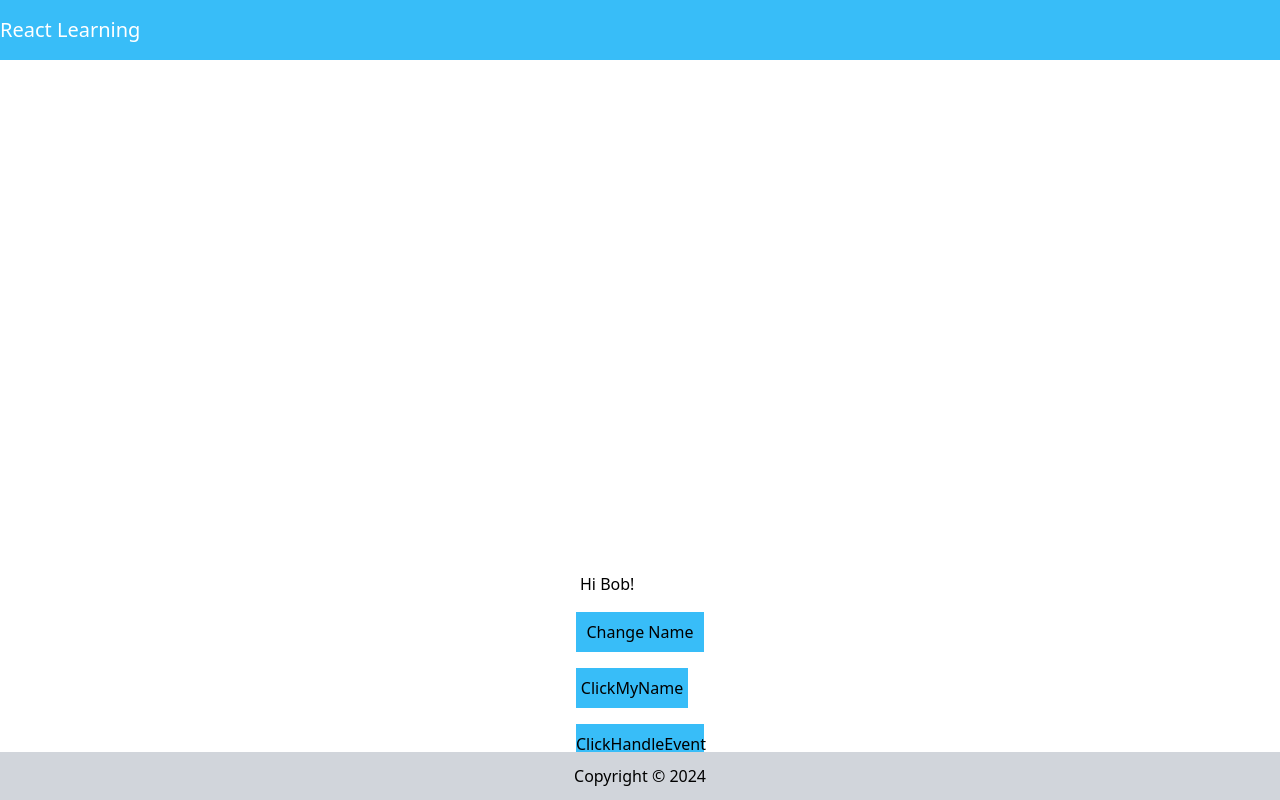
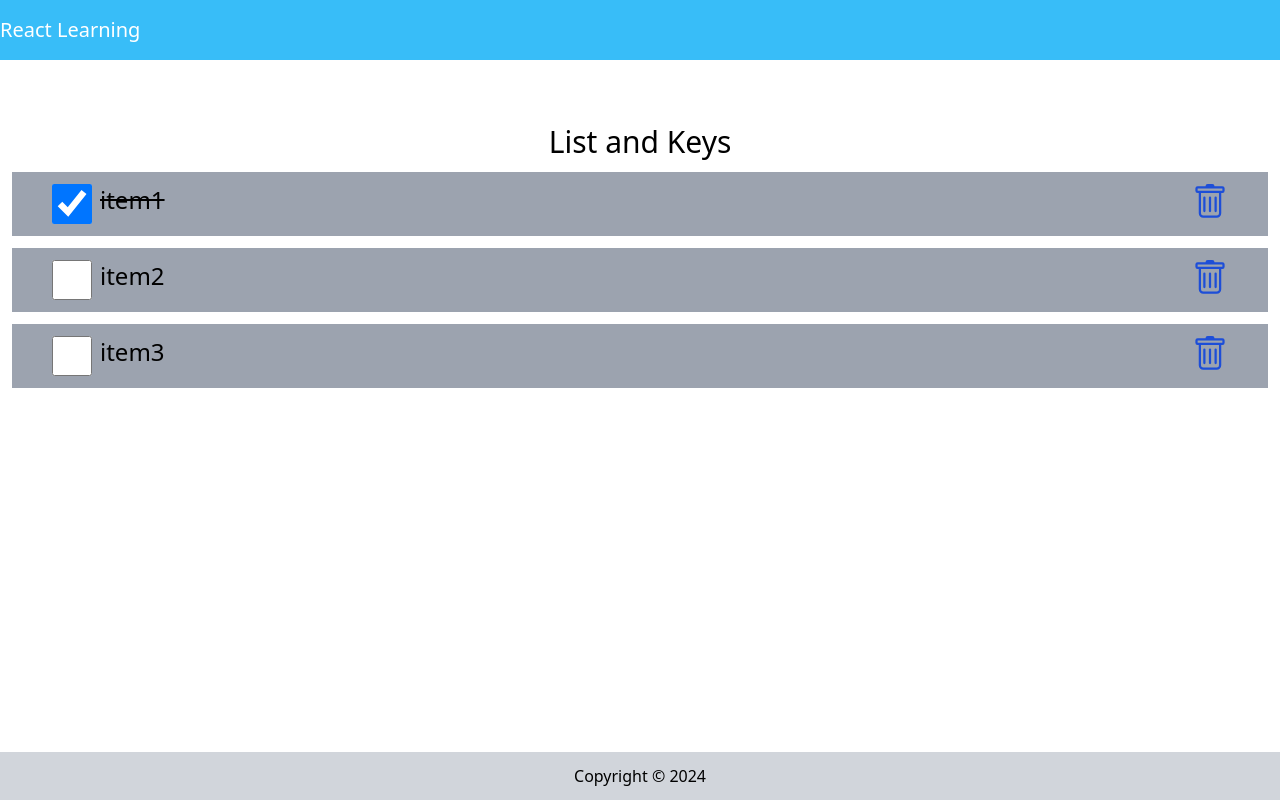
Before and after one commit to Paul-Cavain/myReactApp, a React (Create React App) app: page / in a window 1280 px wide. Built offline with nearby package versions, Linux system fonts and the light colour scheme.

Commit message:
added list and keys for Day 5

```diff
--- a/package.json
+++ b/package.json
@@ -7,6 +7,7 @@
     "@testing-library/react": "^13.4.0",
     "@testing-library/user-event": "^13.5.0",
     "react": "^18.2.0",
+    "react-bootstrap-icons": "^1.11.3",
     "react-dom": "^18.2.0",
     "react-scripts": "5.0.1",
     "web-vitals": "^2.1.4"
@@ -36,6 +37,7 @@
     ]
   },
   "devDependencies": {
+    "react-icons": "^5.0.1",
     "tailwindcss": "^3.4.3"
   }
 }
--- a/src/Home.js
+++ b/src/Home.js
@@ -1,49 +1,71 @@
 import { useState } from "react"
+import { BsTrash } from "react-icons/bs"
 
 const Home = () => {
 
-    // useState Hook
-    const [name, setName] = useState('Bob')
-    const [count, setCount] = useState(0)
+    // List and Keys
+    const [items, setItems] = useState([
+        {
+            id: 1,
+            checked: true,
+            item: "item1"
+        },
+        {
+            id: 2,
+            checked: false,
+            item: "item2"
+        },
+        {
+            id: 3,
+            checked: false,
+            item: "item3"
+        }
+    ])
+    const handleCheck = ((id) => {
+        const listItems = items.map((item) => item.id === id ? {...item, checked: !item.checked} : item)
+        setItems(listItems)
 
-    const handleNameChange = () => {
-        const name = ['React', 'Bob', 'Justine']
-        const init = Math.floor(Math.random() *3)
-        setName(name[init])
+        //saving items to the local storage
+        localStorage.setItem('Shoppinglist', JSON.stringify(listItems));
+    })
+
+    // function for deleting an item
+    const handleDelete = (id) => {
+        const listItems = items.filter((item) => item.id !== id)
+        setItems(listItems)
+        localStorage.setItem('Shoppinglist', JSON.stringify(listItems));
     }
 
-    // event click
-    const handleClick = () =>{
-        setCount(count + 1);
-        console.log(count)
-    }
-
-    // event click with parameter
-    const handleClick2 = (name) =>{
-        console.log(count)
-    }
-    // handling event in event click
-    const handleClick3 = (e) =>{
-        console.log(e.target.innerText)
-    }
 
     return (
-        <main className="grid space-y-4 justify-center pt-[40%]">
-            {/* random name change diaplayed */}
-            <div className="mx-1">
-                <p>
-                    Hi {name}!
-                </p>
-            </div>
-
-            <div className="grid gap-4">
-                <button onClick={handleNameChange} className="text-center bg-sky-400 py-2 w-32">Change Name</button>
-
-                <button onClick={handleClick} className="text-center bg-sky-400 py-2 w-28">ClickMyName</button>
-
-                <button onClick={handleClick2} className="text-center bg-sky-400 py-2 w-32">ClickHandleEvent</button>
-            </div>
-
+        <main className=" pt-[5%]">
+            <h1 className="text-3xl text-center">List and Keys</h1>
+            {items.length ? (
+            <ul>
+                {items.map((item) => (
+                    <li className="items flex flex-row justify-between text-2xl m-3 px-10 bg-gray-400 py-3" key={item.id}>
+                        <div className="flex justify-start gap-2">
+                            <input
+                                className="size-10 cursor-pointer"
+                                onChange={() => handleCheck (item.id)}
+                                type="checkbox"
+                                checked={item.checked}
+                            />
+                            <label onDoubleClick={() => handleCheck (item.id)} style={(item.checked) ? {textDecoration: 'line-through' } : null}>
+                                {item.item}
+                            </label>
+                        </div>
+                        <BsTrash
+                            onClick={() => handleDelete(item.id)}
+                            className="text-4xl text-blue-700 hover:text-red-600"
+                            role="button" tabIndex="0"
+                        />
+                    </li>
+                ))}
+            </ul>
+            ) : (
+                <p className="text-center pt-20 text-red-600 text-lg">Your List is Empty!</p>
+            )}
         </main>
     );
 }
```
Also changed, not shown: 1 other file (tests, documents, lock files or other folders).
